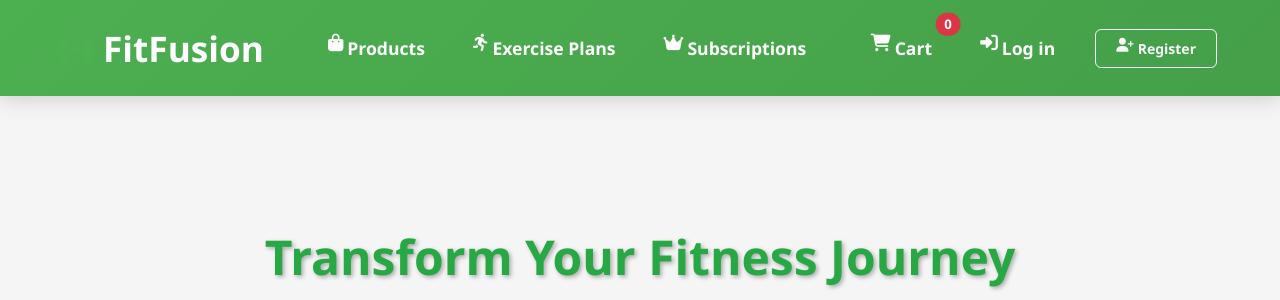
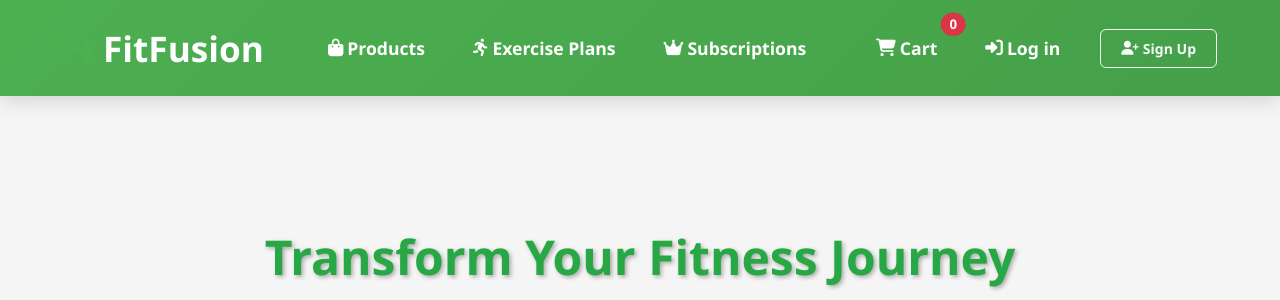
Before and after one commit to nvanderwalt/ecommerce-site, a Django app: page /products/ in a window 1280 px wide. Shown: the top 300 px of the page. Run offline with Django 5.2, Linux system fonts and the light colour scheme; data comes from the database, SQL or seed files in the repository.

Commit message:
Update navigation styling and UI improvements

```diff
--- a/inventory/templates/inventory/exercise_plans.html
+++ b/inventory/templates/inventory/exercise_plans.html
@@ -32,6 +32,5 @@
             {% endfor %}
         </div>
 
-        <p class="back-link"><a href="{% url 'product_list' %}">← Back to Products</a></p>
     </div>
 {% endblock %}
--- a/inventory/templates/inventory/product_list.html
+++ b/inventory/templates/inventory/product_list.html
@@ -77,7 +77,7 @@
             <div class="cta-section p-4 bg-light rounded">
                 <h3>Ready to Start Your Fitness Journey?</h3>
                 <p class="mb-3">Join thousands of users who have transformed their lives with FitFusion.</p>
-                <a href="{% url 'account_signup' %}" class="btn btn-outline-primary btn-lg">Sign Up Now</a>
+                <a href="{% url 'account_signup' %}" class="btn btn-outline-success btn-lg">Sign Up Now</a>
             </div>
         </div>
     </div>
--- a/static/inventory/styles.css
+++ b/static/inventory/styles.css
@@ -71,6 +71,8 @@ body .nav-link, html .nav-link {
     border-radius: 6px !important;
     transition: all 0.3s ease !important;
     white-space: nowrap !important;
+    display: flex !important;
+    align-items: center !important;
 }
 
 .nav-link:hover {
@@ -83,6 +85,8 @@ body .nav-link, html .nav-link {
     font-weight: 600 !important;
     padding: 8px 20px !important;
     transition: all 0.3s ease !important;
+    display: flex !important;
+    align-items: center !important;
 }
 
 .btn-outline-light:hover {
--- a/templates/base.html
+++ b/templates/base.html
@@ -87,7 +87,7 @@
             </li>
             <li class="nav-item">
               <a class="btn btn-outline-light btn-sm ms-2" href="{% url 'account_signup' %}">
-                <i class="fas fa-user-plus me-1"></i>Register
+                <i class="fas fa-user-plus me-1"></i>Sign Up
               </a>
             </li>
           {% endif %}
```
